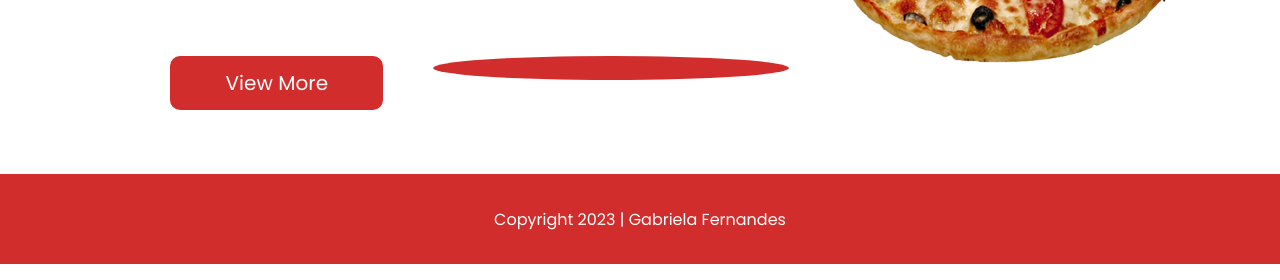
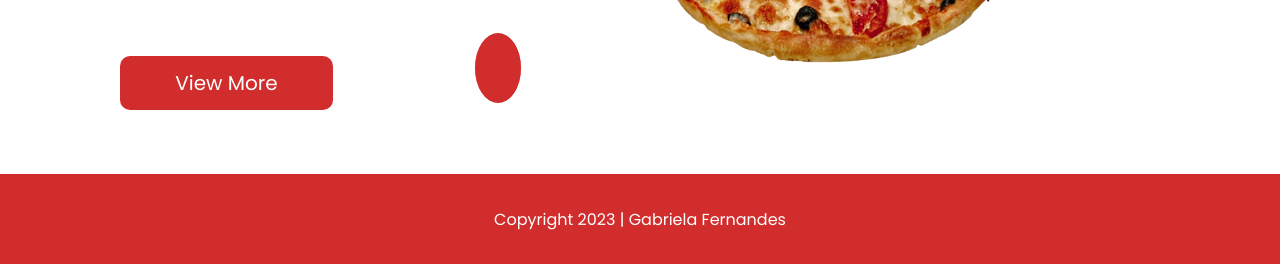
Before and after one commit to gabfernandes8/site-comida, a plain HTML site: page index.html in a window 1280 px wide. Shown: the part 457-737 px from the top of the page. Drawn offline with Linux system fonts and the light colour scheme.

Commit message:
falta coisa]

```diff
--- a/index.html
+++ b/index.html
@@ -59,11 +59,11 @@
             </div>
             <div class="botoes">
                 <div class="ver-mais">
-                    <a href="" class="action">
+                    <a href="https://www.pizzahut.com.br/order/deals" class="action">
                         View More
                     </a>
                 </div>
-                <div class="play">
+                <div id="play">
                     <a href="" class="action1">
 
                     </a>
@@ -72,6 +72,9 @@
         </div>
         <div class="container-direito">
             <img src="./img/image-removebg-preview.png" alt="" class="pizza">
+            <div class="pepperoni">
+                <img src="./img/peperoni.jpg" alt="" class="pepperoni1">
+            </div>
         </div>
     </main>
 
--- a/style.css
+++ b/style.css
@@ -53,7 +53,6 @@ header{
 
 .profile{
     height: 24px;
-    /* padding-right: 118px; */
 }
 
 .img{
@@ -117,18 +116,16 @@ main{
 .botoes{
     display: grid;
     padding-top: 59px;
-    gap: 50px;
     grid-template-areas:
         "ver-mais play";
 }
 
 .ver-mais{
     grid-area: ver-mais;
-    font-family: 'Poppins', sans-serif;
+    font-family: 'Poppins', sans-serif
 }
 
 .action{
-    place-self: end;
     background-color: #D22D2D;
     width: 213px;
     height: 54px;
@@ -141,18 +138,21 @@ main{
     border-radius: 10px 10px 10px 10px;
 }
 
-.play{
+#play{
     grid-area: play;
-
-
 }
 
 .action1{
-    padding-left: 356px;
-    background-color: #D22D2D;
-    width: 80px;
-    height: 80px;
+    background: #D22D2D;
+    border-style: solid;
+    border-width: 3px;
+    border-color: rgba(210, 45, 45, 0.54);
     border-radius: 50%;
+    width: 50%;
+    height: 200px;
+    text-align: center;
+    padding: 20px;
+    margin: auto;
 }
 
 footer{
```
